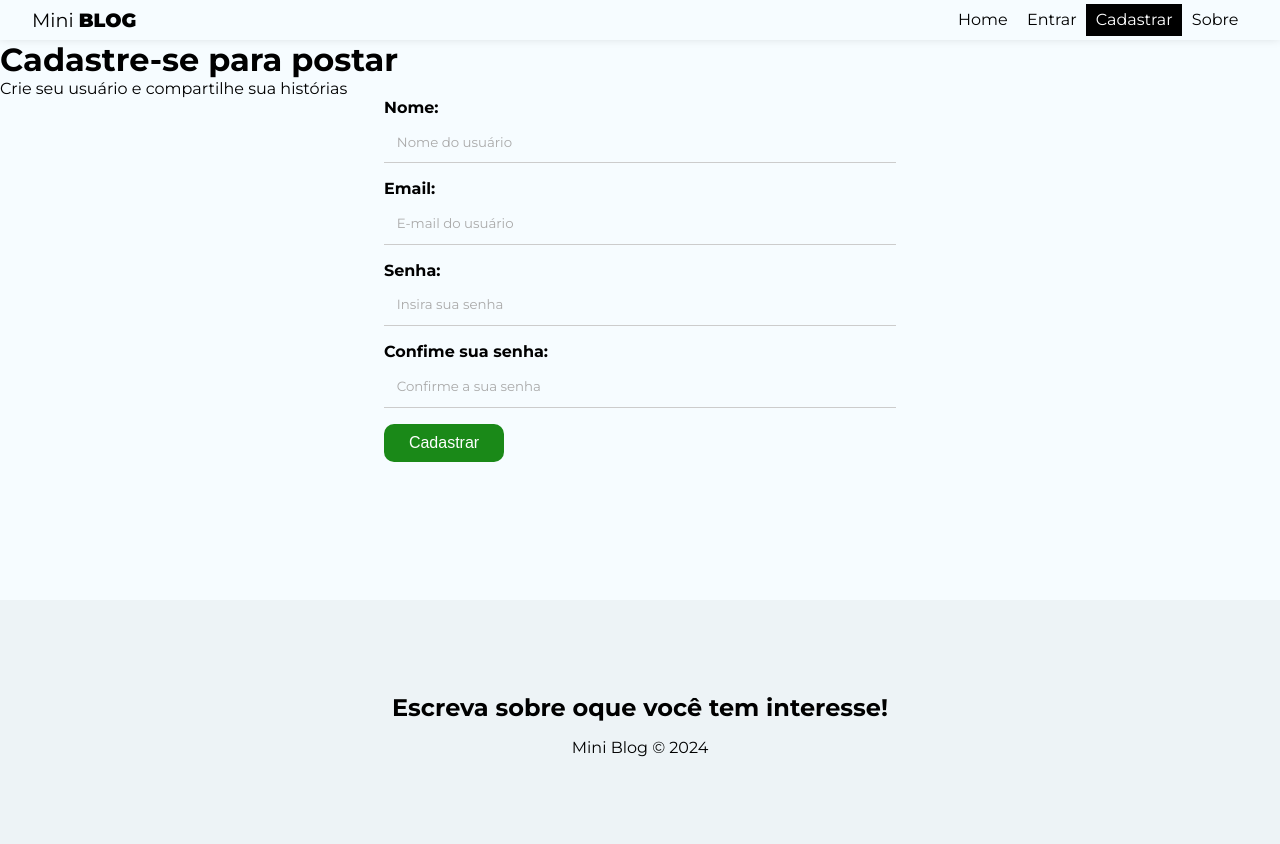
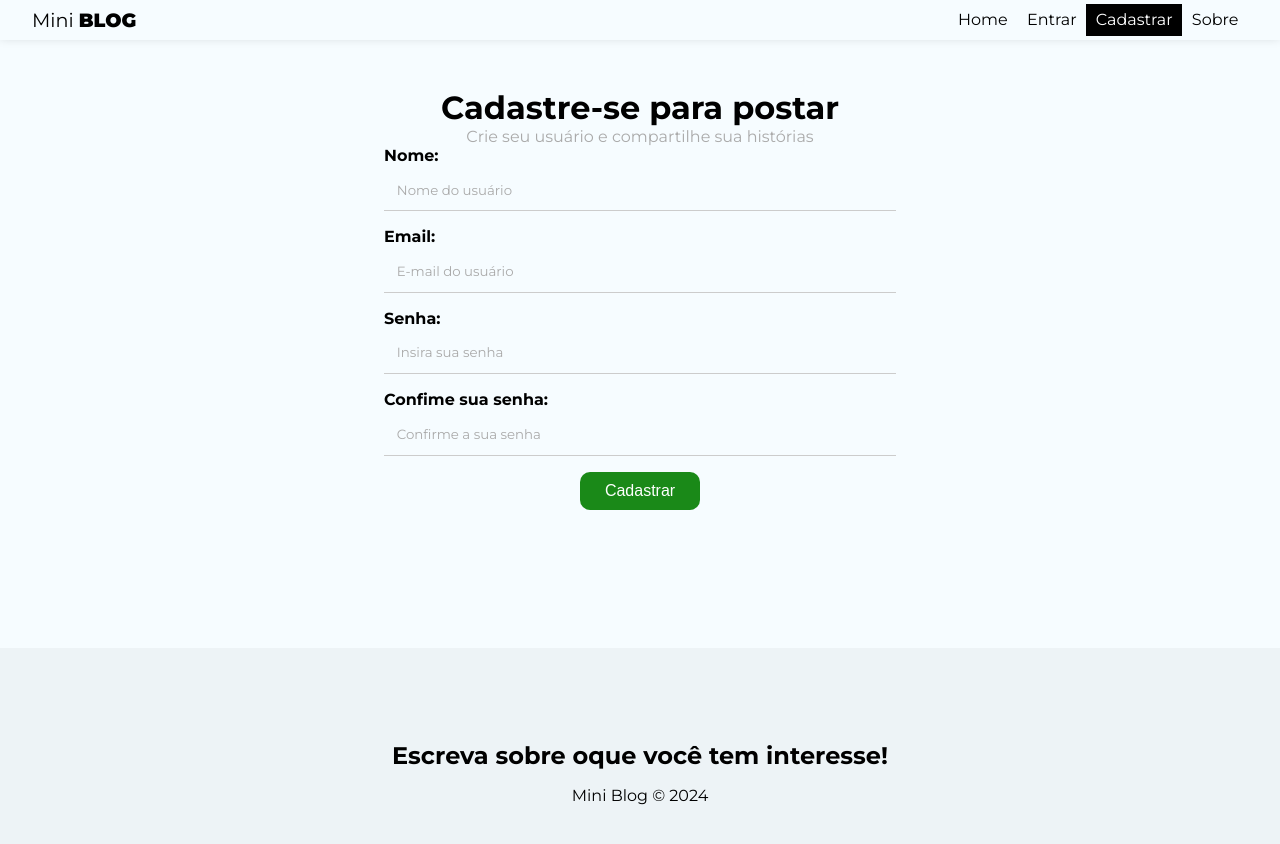
Before and after one commit to dev-vinicius-lima/mini-blog, a React (Vite) app: page /register in a window 1280 px wide. Shown: the top 844 px of the page. Built offline with nearby package versions, Linux system fonts and the light colour scheme.

Commit message:
feat: create validation for password

```diff
--- a/src/index.css
+++ b/src/index.css
@@ -105,6 +105,7 @@ button[disabled] {
 }
 
 .container .error {
+  margin-top: 1rem;
   color: #721c24;
   background-color: #f8d7da;
   border: 1px solid #f5c6cb;
--- a/src/pages/Register/Register.module.css
+++ b/src/pages/Register/Register.module.css
@@ -1,5 +1,6 @@
 .register {
   text-align: center;
+  margin-top: 3rem;
 }
 
 .register p {
--- a/src/pages/Register/Register.tsx
+++ b/src/pages/Register/Register.tsx
@@ -1,12 +1,39 @@
 import styles from "./Register.module.css";
-import { useState, useEffect } from "react";
+import {
+  useState,
+  useEffect,
+  FormHTMLAttributes,
+  FormEventHandler,
+} from "react";
 
 const Register = () => {
+  const [displayName, setDisplayName] = useState<string>("");
+  const [email, setEmail] = useState("");
+  const [password, setPassword] = useState<string | number>("");
+  const [confirmPassword, setConfirmPassword] = useState<string | number>("");
+  const [error, setError] = useState<string>("");
+
+  const handleSubmit = (e: React.FormEvent<HTMLFormElement>) => {
+    e.preventDefault();
+    setError("");
+    const user = {
+      displayName,
+      email,
+      password,
+    };
+    if (password !== confirmPassword) {
+      setError("As senhas precisam ser iguais!");
+      return;
+    }
+
+    console.log(user);
+  };
+
   return (
-    <div>
+    <div className={styles.register}>
       <h1>Cadastre-se para postar</h1>
       <p>Crie seu usuário e compartilhe sua histórias</p>
-      <form>
+      <form onSubmit={handleSubmit}>
         <label>
           <span>Nome:</span>
           <input
@@ -14,6 +41,8 @@ const Register = () => {
             name="displayName"
             required
             placeholder="Nome do usuário"
+            value={displayName}
+            onChange={(e) => setDisplayName(e.target.value)}
           />
         </label>
         <label>
@@ -23,6 +52,8 @@ const Register = () => {
             name="email"
             required
             placeholder="E-mail do usuário"
+            value={email}
+            onChange={(e) => setEmail(e.target.value)}
           />
         </label>
         <label>
@@ -32,6 +63,8 @@ const Register = () => {
             name="password"
             required
             placeholder="Insira sua senha"
+            value={password}
+            onChange={(e) => setPassword(e.target.value)}
           />
         </label>
         <label>
@@ -41,9 +74,12 @@ const Register = () => {
             name="confirmPassword"
             required
             placeholder="Confirme a sua senha"
+            value={confirmPassword}
+            onChange={(e) => setConfirmPassword(e.target.value)}
           />
         </label>
         <button className="btn">Cadastrar</button>
+        {error && <p className="error">{error}</p>}
       </form>
     </div>
   );
```
